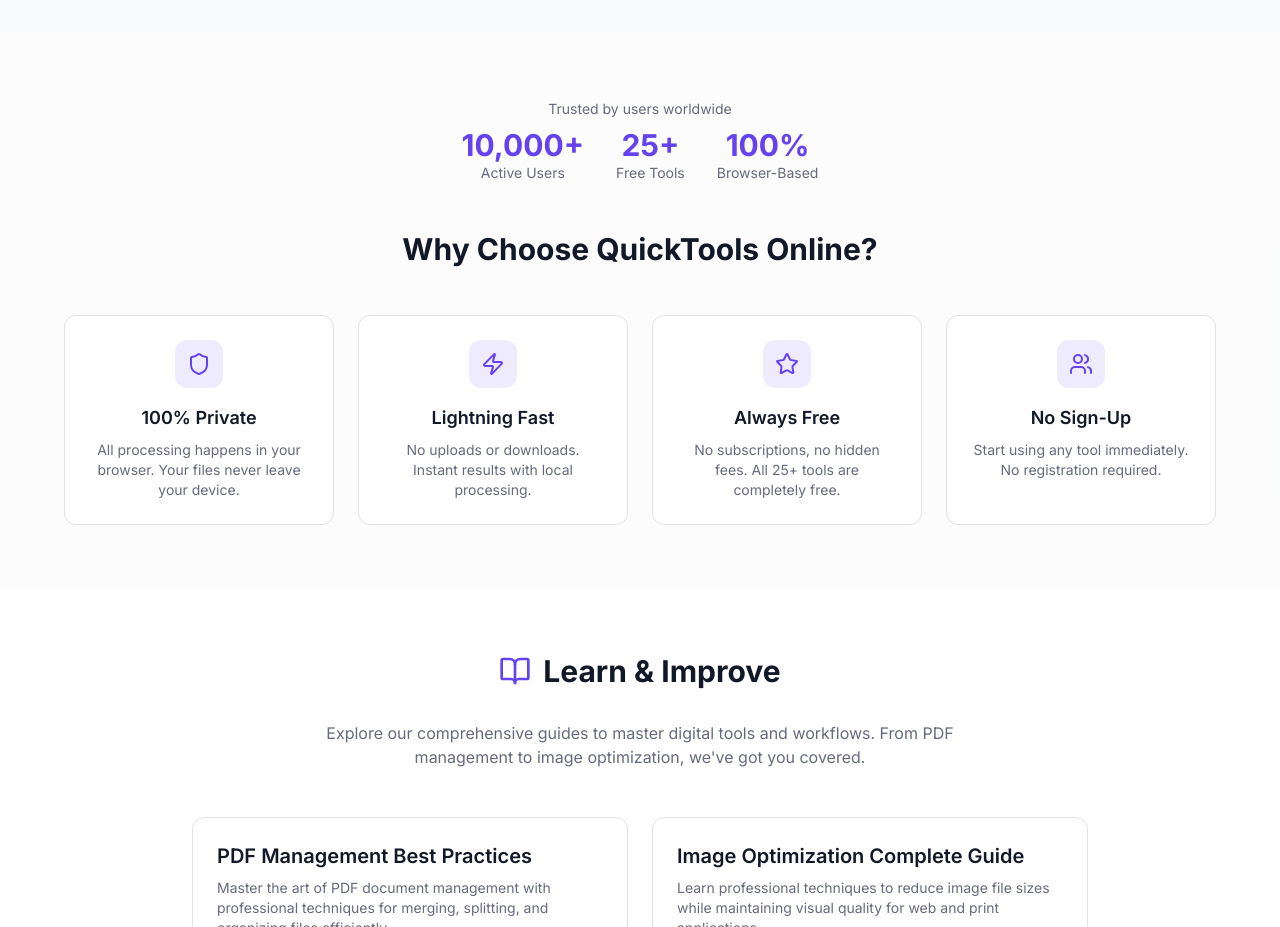
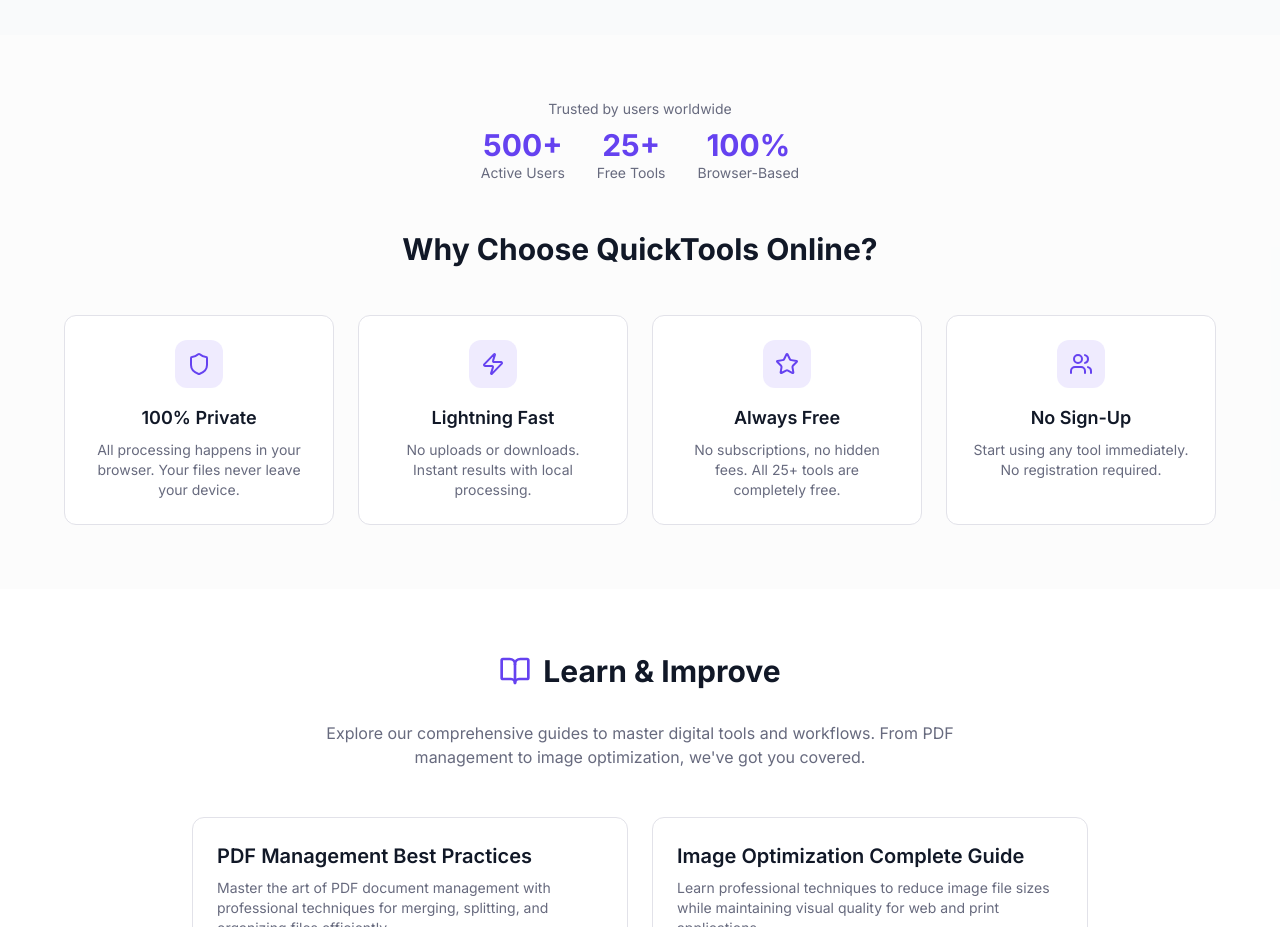
Before and after one commit to coastalwebdeveloper/QuickTools, a React (Vite) app: page / in a window 1280 px wide. Shown: the part 2040-2967 px from the top of the page. Built offline with nearby package versions, Linux system fonts and the light colour scheme; the HTML template or start-up script is replaced by a standard one.

Commit message:
Updated Website

```diff
--- a/src/pages/Index.tsx
+++ b/src/pages/Index.tsx
@@ -20,7 +20,7 @@ const Index = () => {
                 <p className="text-sm text-muted-foreground mb-2">Trusted by users worldwide</p>
                 <div className="flex flex-wrap justify-center gap-6 md:gap-8 text-center">
                   <div>
-                    <p className="text-2xl md:text-3xl font-bold text-primary">10,000+</p>
+                    <p className="text-2xl md:text-3xl font-bold text-primary">500+</p>
                     <p className="text-xs md:text-sm text-muted-foreground">Active Users</p>
                   </div>
                   <div>
```
